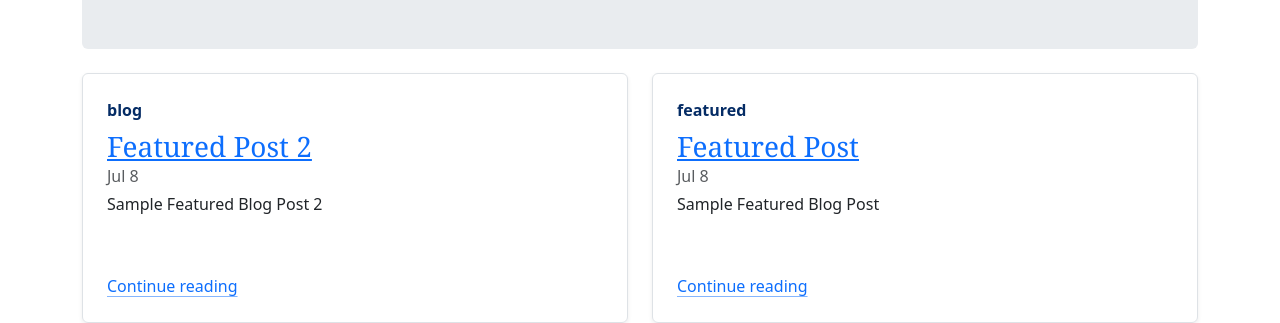
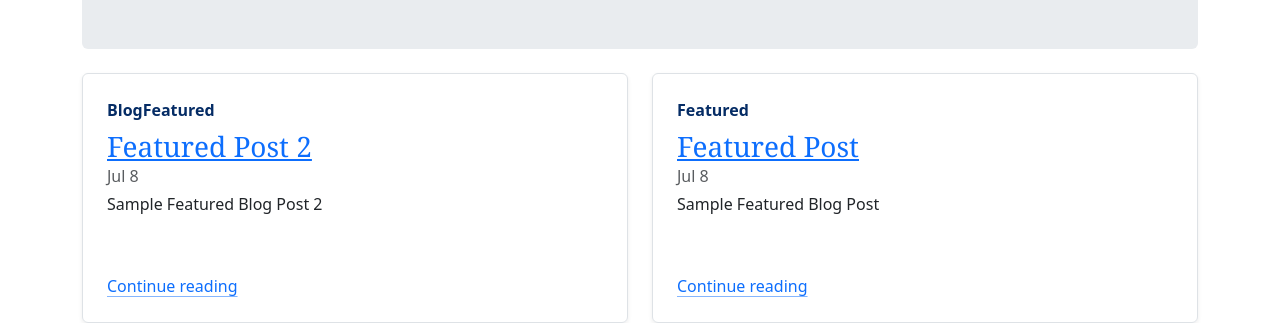
Before and after one commit to CoolV1994/Template-Bootstrap-5, a Jekyll site: the page built from blog.html, in a window 1280 px wide and 900 px high. Shown: the part 330-653 px from the top of the window. Built offline with Jekyll 4.4.1, drawn with Linux system fonts in a browser that asks for light colours.

Commit message:
Update posts_featured.html

```diff
--- a/_includes/posts_featured.html
+++ b/_includes/posts_featured.html
@@ -1,7 +1,7 @@
 <div id="{{ post.id | replace: '/', '-' }}" class="col-md-6">
 	<div class="row g-0 border rounded overflow-hidden flex-md-row mb-4 shadow-sm h-md-250 position-relative">
 		<div class="col p-4 d-flex flex-column position-static">
-			<strong class="d-inline-block mb-2 text-primary-emphasis">{{ post.categories | first }}</strong>
+			<strong class="d-inline-block mb-2 text-primary-emphasis">{% for category in post.categories %}{{ category | capitalize }}{% endfor %}</strong>
 			<h3 class="mb-0"><a href="{{ post.url | prepend: site.baseurl }}">{{ post.title }}</a></h3>
 			<div class="mb-1 text-body-secondary">{{ post.date | date: "%b %-d" }}</div>
 			<p class="card-text mb-auto">{{ post.excerpt }}</p>
```
